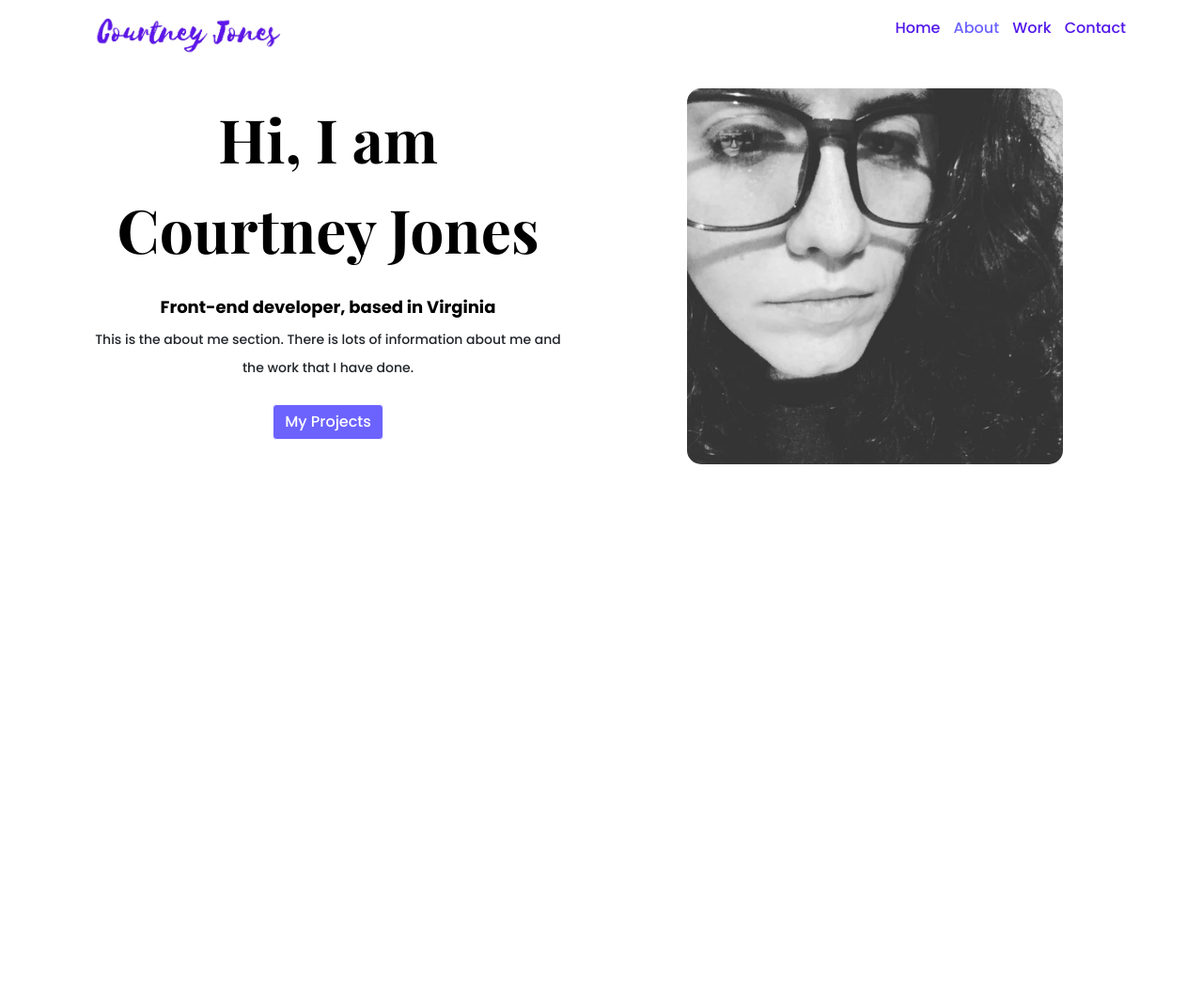
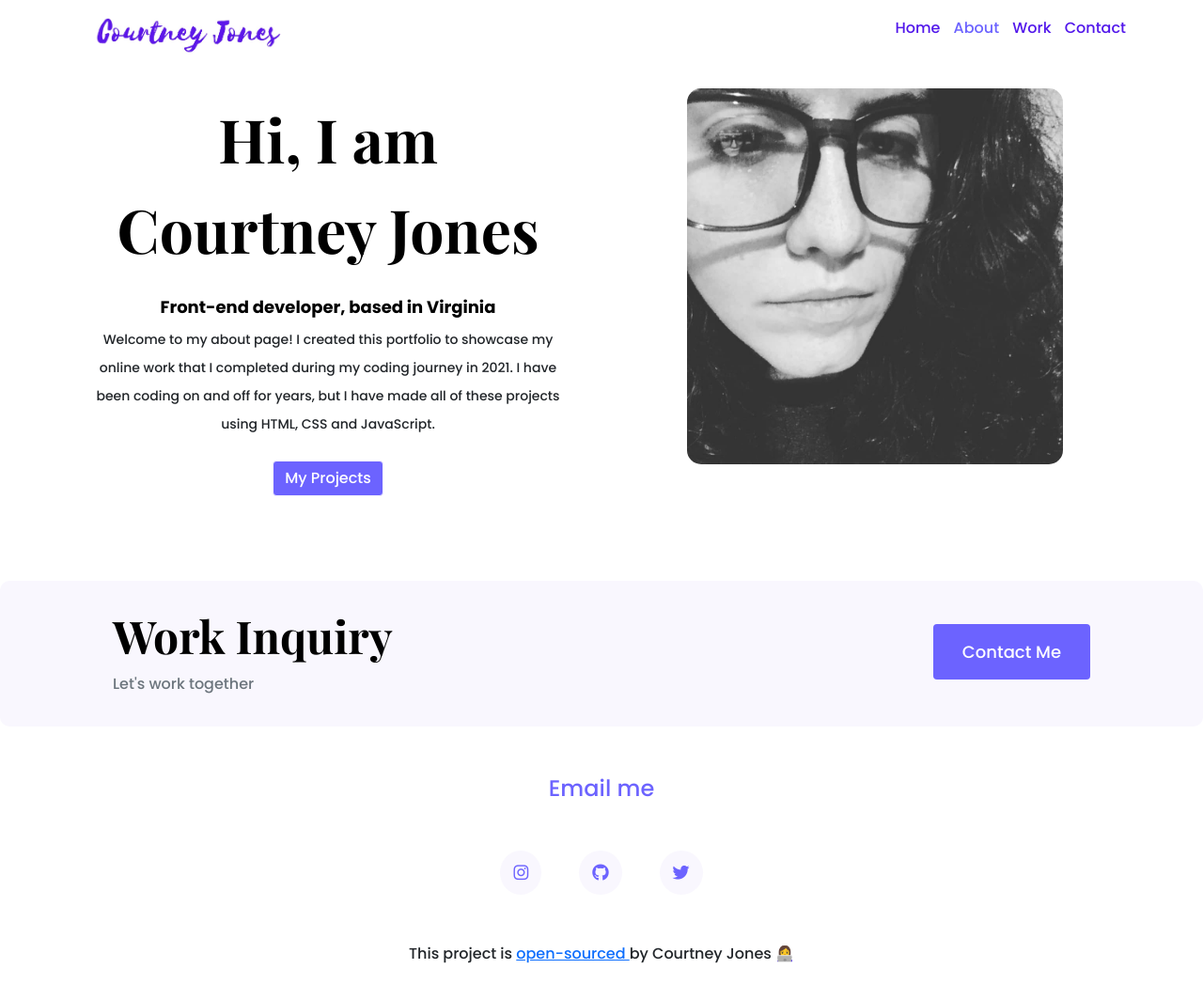
Before and after one commit to dreamer757/portfolio-project, a plain HTML site: page about.html in a window 1280 px wide. Shown: the whole page at 94% size. Before the commit the page ends 800 px from the top, so only its background shows below. Drawn offline with nearby package versions, Linux system fonts and the light colour scheme.

Commit message:
updated SEO

```diff
--- a/about.html
+++ b/about.html
@@ -26,7 +26,11 @@
 
     <link rel="stylesheet" href="styles/portfolio.css" />
     <meta name="viewport" content="width=device-width, initial-scale=1.0" />
-    <title>Portfolio</title>
+    <meta
+      name="description"
+      content="Here is a page that is all about Courtney Jones. There is information about her background and work experience."
+    />
+    <title>About Courtney Jones</title>
   </head>
   <body>
     <div class="container">
@@ -57,10 +61,12 @@
             <h1>Hi, I am Courtney Jones</h1>
             <h2 class="mt-4">Front-end developer, based in Virginia</h2>
             <p class="mb-4">
-              This is the about me section. There is lots of information about
-              me and the work that I have done.
+              Welcome to my about page! I created this portfolio to showcase my
+              online work that I completed during my coding journey in 2021. I
+              have been coding on and off for years, but I have made all of
+              these projects using HTML, CSS and JavaScript.
             </p>
-            <a href="" class="btn btn-primary">My Projects</a>
+            <a href="/work.html" class="btn btn-primary">My Projects</a>
           </div>
         </div>
         <div class="col-6 d-none d-lg-block">
@@ -73,5 +79,64 @@
         </div>
       </div>
     </div>
+    <footer>
+      <div
+        class="contact-box d-flex justify-content-between mb-5 d-none d-md-flex"
+      >
+        <div>
+          <h3>Work Inquiry</h3>
+          <p class="text-muted">Let's work together</p>
+        </div>
+        <div>
+          <a
+            href="/contact.html"
+            class="btn btn-branding mt-3"
+            title="Contact Courtney"
+            >Contact Me</a
+          >
+        </div>
+      </div>
+      <div class="d-flex justify-content-center mb-5">
+        <a
+          href="mailto:courtneyljones2@gmail.com"
+          class="email-link"
+          title="email Courtney"
+          >Email me</a
+        >
+      </div>
+      <div class="social-links d-flex justify-content-center mb-5">
+        <a
+          href="https://www.instagram.com/dreamer757/"
+          target="_blank"
+          title="Courtney's Instagram"
+          ><i class="fab fa-instagram"></i
+        ></a>
+        <a
+          href="https://github.com/dreamer757"
+          target="_blank"
+          title="Courtney's Github"
+        >
+          <i class="fab fa-github"></i
+        ></a>
+        <a
+          href="https://twitter.com/CourtneyLJones"
+          target="_blank"
+          title="Courtney's Twitter"
+        >
+          <i class="fab fa-twitter"></i
+        ></a>
+      </div>
+      <p class="text-center mt-5">
+        This project is
+        <a
+          href="https://github.com/dreamer757/portfolio-project"
+          target="_blank"
+          title="Github link"
+        >
+          open-sourced
+        </a>
+        by Courtney Jones 👩‍💻
+      </p>
+    </footer>
   </body>
 </html>
```
Also changed, not shown: contact.html (+64 -1 lines), index.html (+11 -0 lines), work.html (+64 -1 lines).
